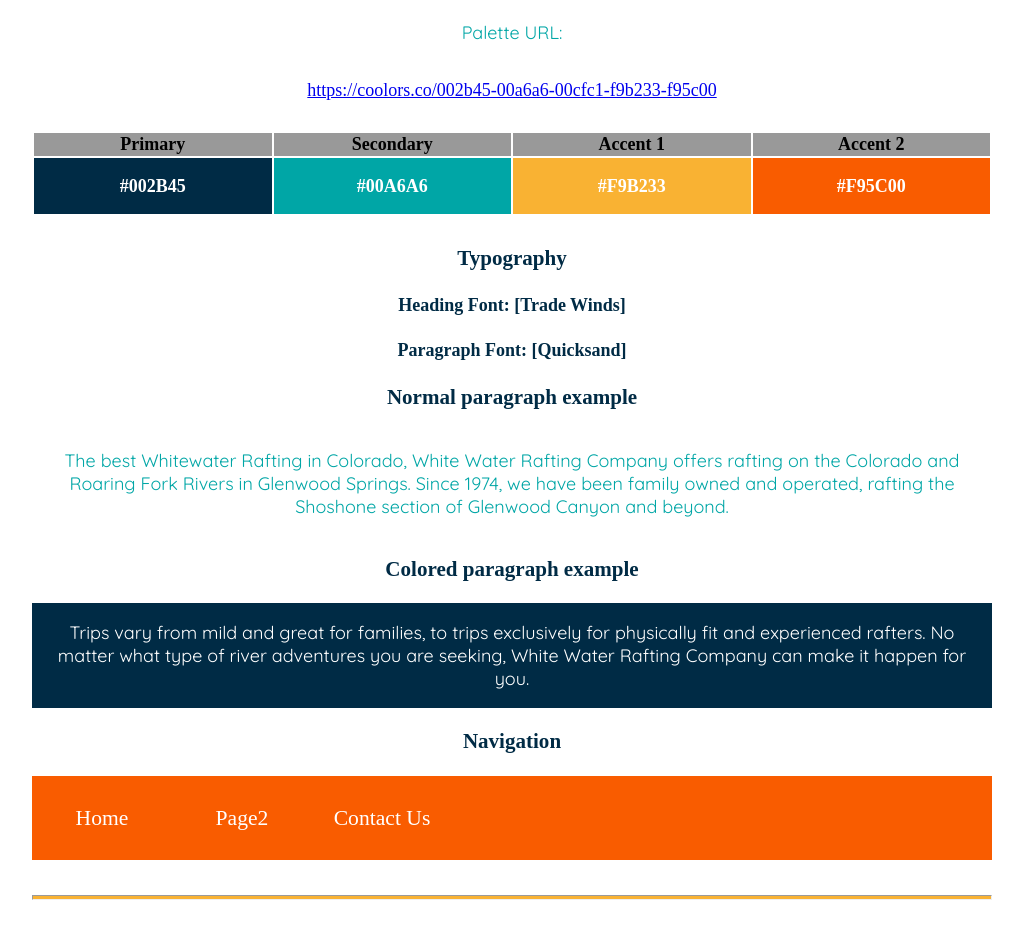
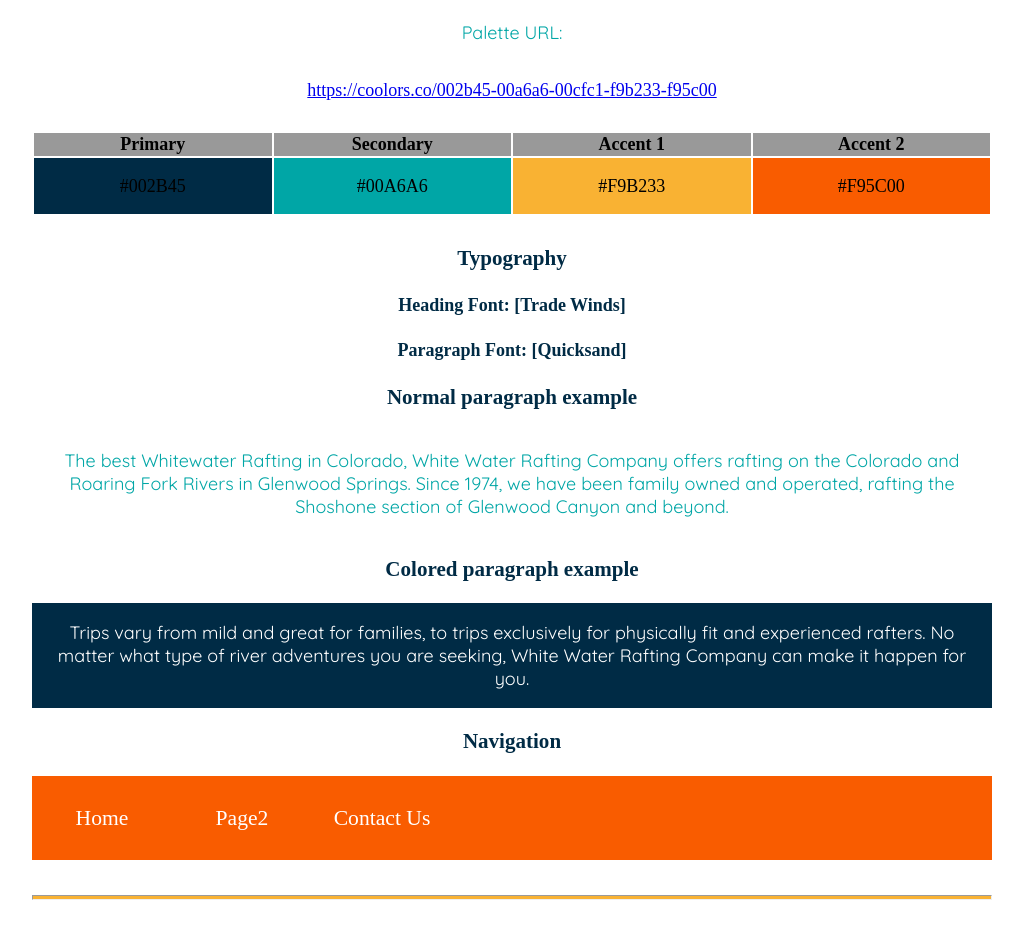
Before and after one commit to Rollick-Torrador/WDD-130-Web-Fundamentals, a plain HTML site: page wdd130/wwr/site-plan-rafting.html in a window 1280 px wide. Shown: the part 1448-2380 px from the top of the page, without its empty margins (128-1151 px from the left). Drawn offline with Linux system fonts and the light colour scheme; a web font is replaced by a local one.

Commit message:
Fixing stuff

```diff
--- a/wdd130/wwr/styles/site-plan-rafting.css
+++ b/wdd130/wwr/styles/site-plan-rafting.css
@@ -93,10 +93,6 @@
 .accent2{
   background-color: var(--accent2-color);
 }
-.colors td {
-  color: white;
-  font-weight: bold;
-}
 p.colored {
   background-color: var(--paragraph-background-color);
   color: var(--paragraph-color-on-color);
```
